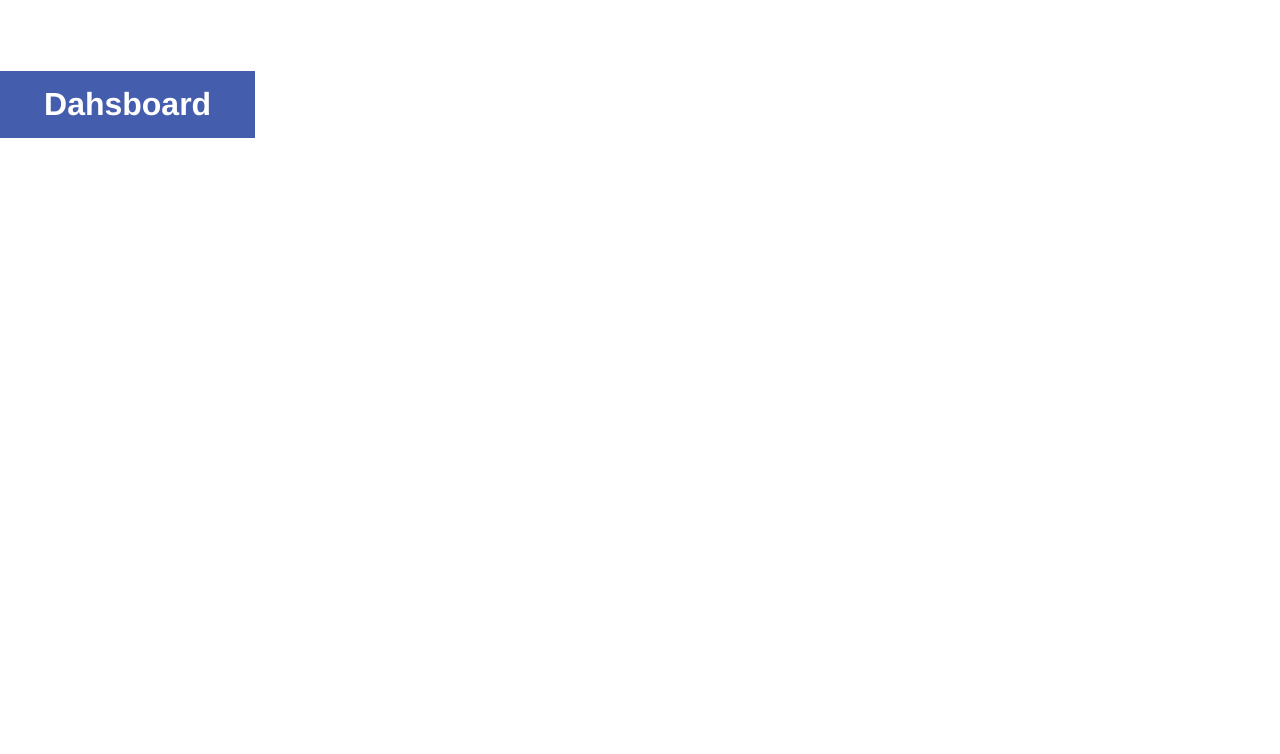
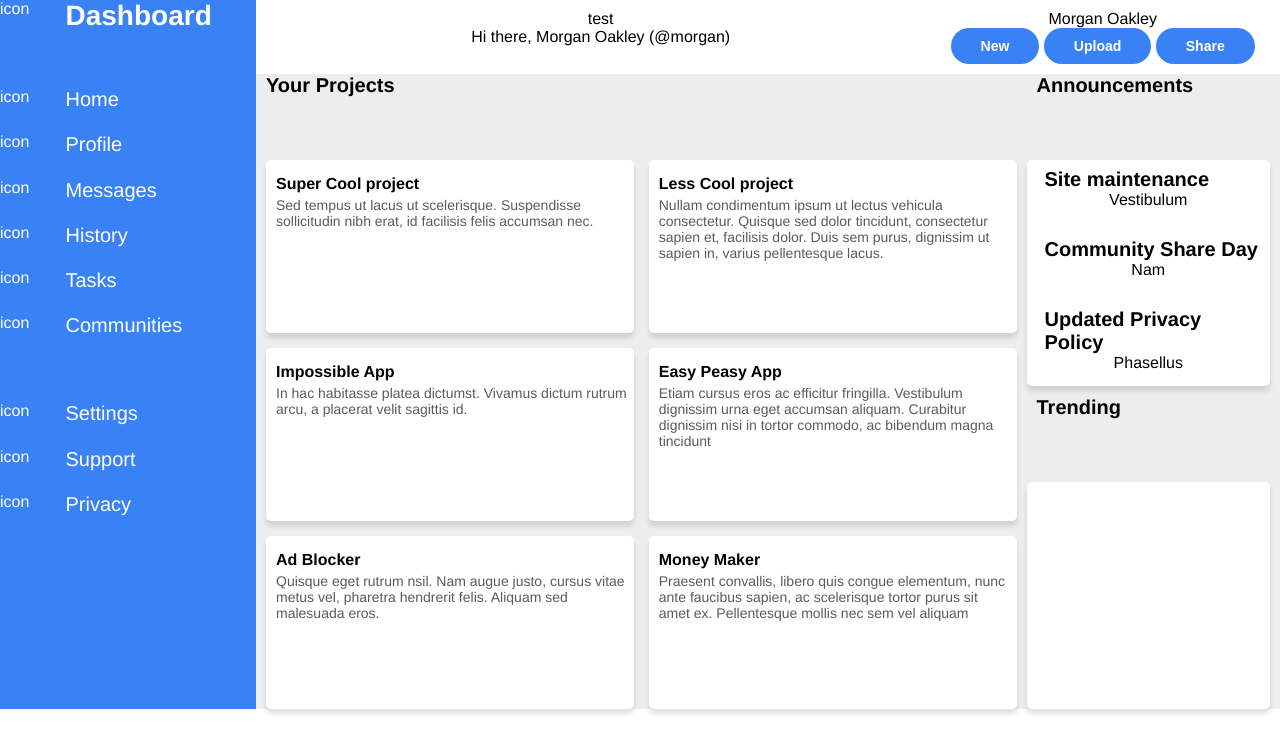
Before and after one commit to clu23/Admin-dashboard, a plain HTML site: page index.html in a window 1280 px wide. Drawn offline with Linux system fonts and the light colour scheme.

Commit message:
adding structure to the dashboard

```diff
--- a/index.html
+++ b/index.html
@@ -10,14 +10,90 @@
   <body>
     <div class="container">
         <div class="header">
-            head
+            <div class="navbar">
+              test
+            </div>
+            <div>
+              <p>Morgan Oakley</p>
+            </div>
+            <div>
+              Hi there,
+              Morgan Oakley (@morgan)
+            </div>
+            <div>
+              <button>New</button>
+              <button>Upload</button>
+              <button>Share</button>
+            </div>
         </div>
         <div class="sidebar">
-            Dahsboard
+          <p>icon</p>
+          <div class="dashboard">Dashboard</div>
+          <p>icon</p>
+          <div class="icon">Home</div>
+          <p>icon</p>
+          <div class="icon">Profile</div>
+          <p>icon</p>
+          <div class="icon">Messages</div>
+          <p>icon</p>
+          <div class="icon">History</div>
+          <p>icon</p>
+          <div class="icon">Tasks</div>
+          <p>icon</p>
+          <div class="icon">Communities</div>
+          <p>icon</p>
+          <div class="icon">Settings</div>
+          <p>icon</p>
+          <div class="icon">Support</div>
+          <p>icon</p>
+          <div class="icon">Privacy</div>
         </div>
         <div class="main">
-        </div>
-        <div class="footer">
+          <h1>Your Projects</h1>
+          <div class="projects">
+            <div class="project">
+              <p class="title">Super Cool project</p>
+              <p>Sed tempus ut lacus ut scelerisque. Suspendisse sollicitudin nibh erat, id facilisis felis accumsan nec.</p>
+            </div>
+            <div class="project">
+              <p class="title">Less Cool project</p>
+              <p>Nullam condimentum ipsum ut lectus vehicula consectetur. Quisque sed dolor tincidunt, consectetur sapien et, facilisis dolor. Duis sem purus, dignissim ut sapien in, varius pellentesque lacus.</p>
+            </div>
+            <div class="project">
+              <p class="title">Impossible App</p>
+              <p>In hac habitasse platea dictumst. Vivamus dictum rutrum arcu, a placerat velit sagittis id.</p>
+            </div>
+            <div class="project">
+              <p class="title">Easy Peasy App</p>
+              <p>Etiam cursus eros ac efficitur fringilla. Vestibulum dignissim urna eget accumsan aliquam. Curabitur dignissim nisi in tortor commodo, ac bibendum magna tincidunt</p>
+            </div>
+            <div class="project">
+              <p class="title">Ad Blocker</p>
+              <p>Quisque eget rutrum nsil. Nam augue justo, cursus vitae metus vel, pharetra hendrerit felis. Aliquam sed malesuada eros.</p>
+            </div>
+            <div class="project">
+              <p class="title">Money Maker</p>
+              <p>Praesent convallis, libero quis congue elementum, nunc ante faucibus sapien, ac scelerisque tortor purus sit amet ex. Pellentesque mollis nec sem vel aliquam</p>
+            </div>
+          </div>
+          <h1 class="announcement">Announcements</h1>
+          <div class="announcements">
+            <div>
+              <h1>Site maintenance</h1>
+              <p>Vestibulum</p>
+            </div>
+            <div>
+              <h1>Community Share Day</h1>
+              <p>Nam</p>
+            </div>
+            <div>
+              <h1>Updated Privacy Policy</h1>
+              <p>Phasellus</p>
+            </div>
+          </div>
+          <h1 class="trending">Trending</h1>
+          <div class="trendings">
+          </div>
         </div>
     </div>
   </body>
--- a/style.css
+++ b/style.css
@@ -12,26 +12,141 @@
 .container{
     display: grid;
     grid-template-columns: 1fr 4fr;
-    gap: 4px;
     text-align: center;
 }
 
 .container div {
-    padding: 15px;
-    font-size: 32px;
     font-family: Helvetica;
-    font-weight: bold;
-    color: white;
 }
 
 .header{
     grid-column: 2/3;
+    display: grid;
+    grid-template-columns: 2fr 1fr;
+    box-shadow: 0px 5px 5px rgba(0, 0, 0, 0.123);
+    padding: 10px
+}
+
+header p{
+    font-weight: bold;
+    color: black;
 }
 
 
 .sidebar{
     color: white;
-    background-color: rgb(68, 93, 172);
+    background-color: #3882F6;
     display: grid;
     grid-column: 1 / 2;
+    grid-row: 1/3;
+    display: grid;
+    grid-template-rows: 2fr 1fr 1fr 1fr 1fr 1fr 2fr 1fr 1fr 5fr;
+    grid-template-columns: 1fr 3fr;
+    gap:2px;
+    text-align: left;
 }
+
+.dashboard{
+    font-size:28px;
+    font-weight: bold;
+}
+.icon{
+    font-size: 20px;
+    font-weight: 200;
+}
+
+.main{
+    display: grid;
+    grid-template-columns: 3fr 1fr;
+    grid-template-rows: 1fr 3fr 1fr 3fr;
+    background-color: rgb(237, 237, 237);
+    gap: 10px;
+    color: black;
+}
+
+.projects{
+    display: grid;
+    grid-column: 1/2;
+    grid-row: 2/5;
+    grid-template-columns: repeat(auto-fit, minmax(300px, 1fr));
+    gap: 15px;
+    margin-left:10px;
+}
+
+.project{
+    background-color: white;
+    border-radius: 5px;
+    display: grid;
+    grid-template-rows: 1fr 3fr 1fr;
+    gap: 4px;
+    text-align: left;
+    box-shadow: 0px 5px 5px rgba(0, 0, 0, 0.123);
+}
+
+button{
+    border-radius: 20px;
+    padding: 10px 30px 10px 30px;
+    background-color: #3882F6;
+    color: white;
+    font-weight:bold;
+    font-size: 14px;
+    border: none;
+}
+
+.project p{
+    font-size: 14px;
+    color:rgb(91, 91, 91);
+    margin-left: 10px;
+    margin-right:5px;
+}
+
+.project p.title{
+    font-weight: bold;
+    font-size: 16px;
+    color: black;
+    text-align: left;
+    margin-left: 10px;
+    margin-top: 15px;
+}
+
+.main h1{
+    grid-row:1/2;
+    font-size: 20px;
+    text-align: left;
+    margin-left: 10px;
+    align-items: bottom;
+}
+
+.main h1.annoucnement{
+    grid-row:1/2;
+    grid-column: 2/3;
+    text-align: left;
+    font-size: 20px;
+}
+
+.main h1.trending{
+    grid-row:3/4;
+    grid-column: 2/3;
+    text-align: left;
+    font-size: 20px;
+}
+
+.announcements{
+    grid-row:2/3;
+    border-radius: 5px;
+    background-color: white;
+    display: grid;
+    grid-template-rows: 1fr 1fr 1fr;
+    padding: 8px;
+    box-shadow: 0px 5px 5px rgba(0, 0, 0, 0.123);
+    margin-right:10px;
+}
+
+.trendings{
+    grid-row: 4/5;
+    margin-right:10px;
+    border-radius: 5px;
+    padding: 8px;
+    box-shadow: 0px 5px 5px rgba(0, 0, 0, 0.123);
+    background-color: white;
+}
```
